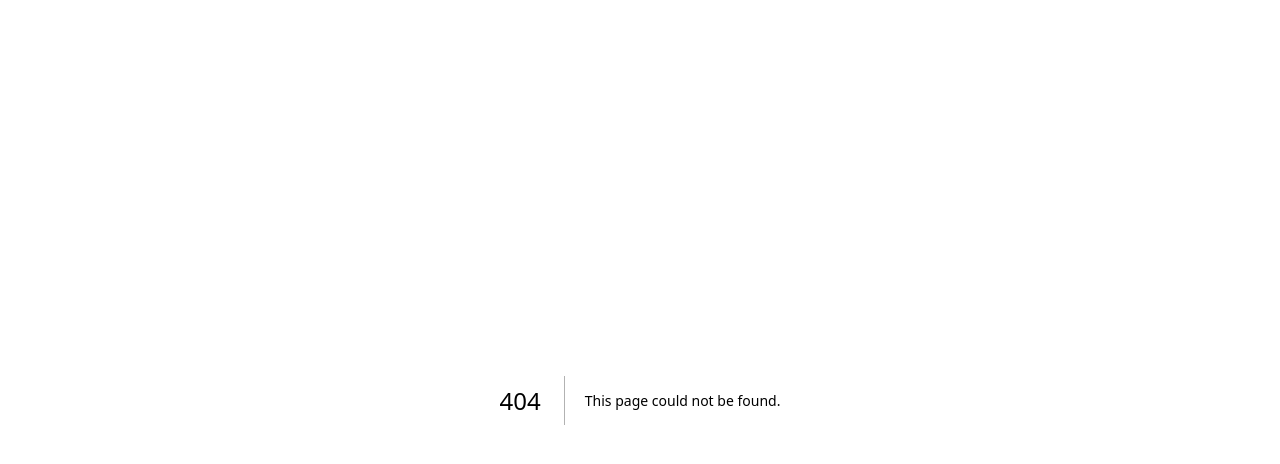
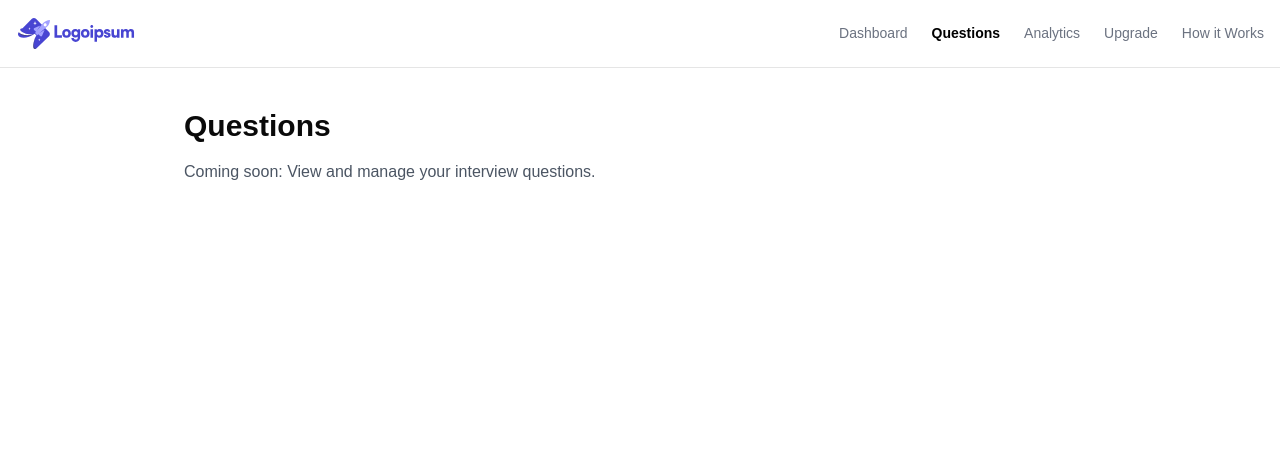
Before and after one commit to danishskh70/AiInterviewMocker, a Next.js app: page /dashboard/questions in a window 1280 px wide. Before the commit this address had no page. Shown: the top 464 px of the page. Built offline with nearby package versions, Linux system fonts and the light colour scheme.

Commit message:
feat: Add Questions page and redirect Upgrade to Dashboard

```diff
--- a/app/dashboard/_components/Header.jsx
+++ b/app/dashboard/_components/Header.jsx
@@ -29,7 +29,7 @@ const Header = () => {
               Analytics
             </li>
           </Link>
-          <Link href={'/dashboard/upgrade'}>
+          <Link href={'/dashboard'}>
             <li className={`transition-colors ${path === '/dashboard/upgrade' ? 'text-black font-bold' : 'text-gray-500 hover:text-black'}`}>
               Upgrade
             </li>
--- /dev/null
+++ b/app/dashboard/questions/page.jsx
@@ -0,0 +1,10 @@
+import React from 'react';
+
+export default function QuestionsPage() {
+  return (
+    <div className="p-10">
+      <h1 className="text-3xl font-bold">Questions</h1>
+      <p className="mt-4 text-gray-600">Coming soon: View and manage your interview questions.</p>
+    </div>
+  );
+}
--- /dev/null
+++ b/app/dashboard/upgrade/page.jsx
@@ -0,0 +1,10 @@
+import React from 'react';
+
+export default function UpgradePage() {
+  return (
+    <div className="p-10">
+      <h1 className="text-3xl font-bold">Upgrade</h1>
+      <p className="mt-4 text-gray-600">Coming soon: Upgrade your plan for more features.</p>
+    </div>
+  );
+}
```
